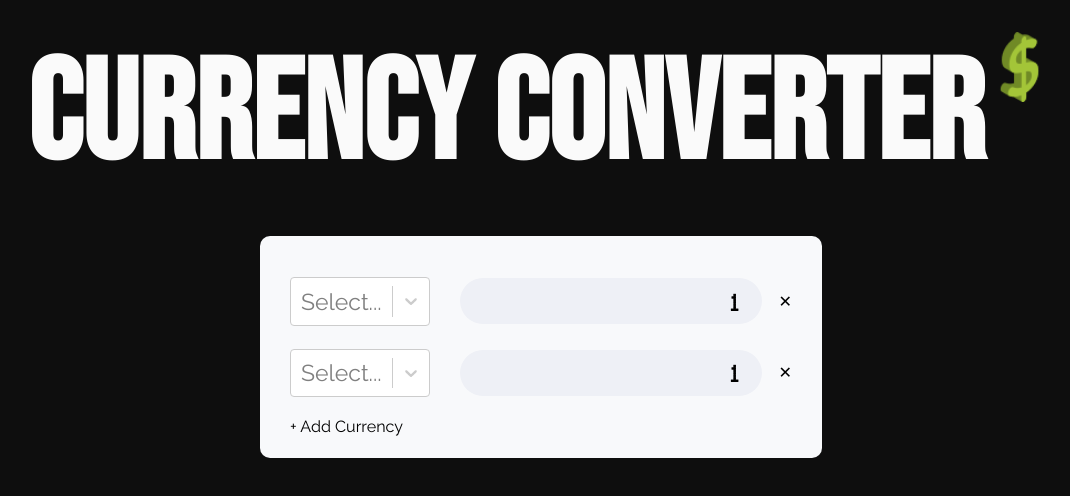
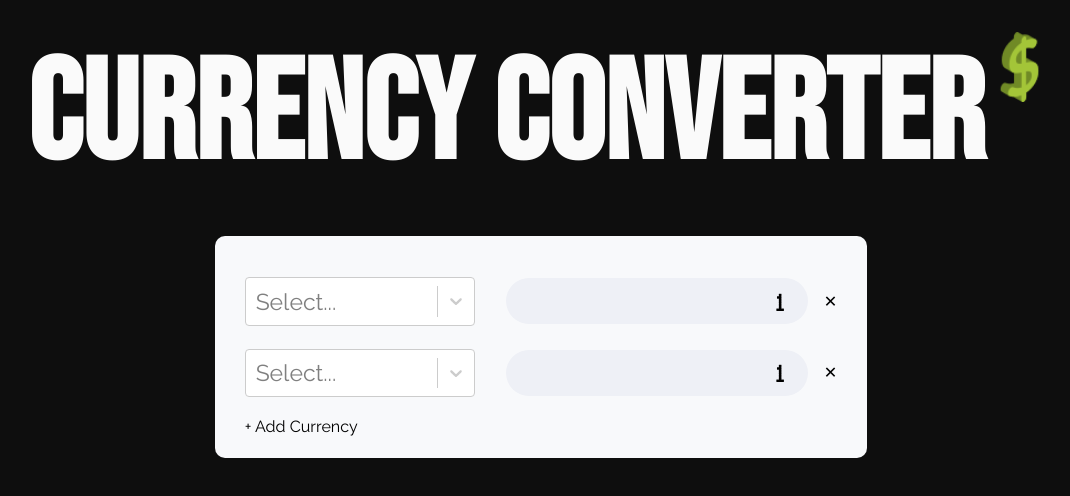
Before and after one commit to scc416/currency-converter, a React (Create React App) app: page / in a window 1280 px wide. Shown: the top 496 px of the page, without its empty margins (99-1169 px from the left). Built offline with nearby package versions, Linux system fonts and the light colour scheme; no server answers.

Commit message:
set min width for the select

```diff
--- a/src/Components/CurrencyList/CurrencyListItem/AvailableCurrencyList.jsx
+++ b/src/Components/CurrencyList/CurrencyListItem/AvailableCurrencyList.jsx
@@ -13,6 +13,13 @@ const AvailableCurrencyList = ({
 
   const value = findCurrencyObj(options, code);
 
+  const styles = {
+    container: (base) => ({
+      ...base,
+      minWidth: "10em",
+    }),
+  };
+
   return (
     <Select
       {...{
@@ -21,6 +28,7 @@ const AvailableCurrencyList = ({
         isSearchable: true,
         menuPlacement: "auto",
         onChange: (e) => updateCurrency(e.value),
+        styles,
       }}
     />
   );
```
